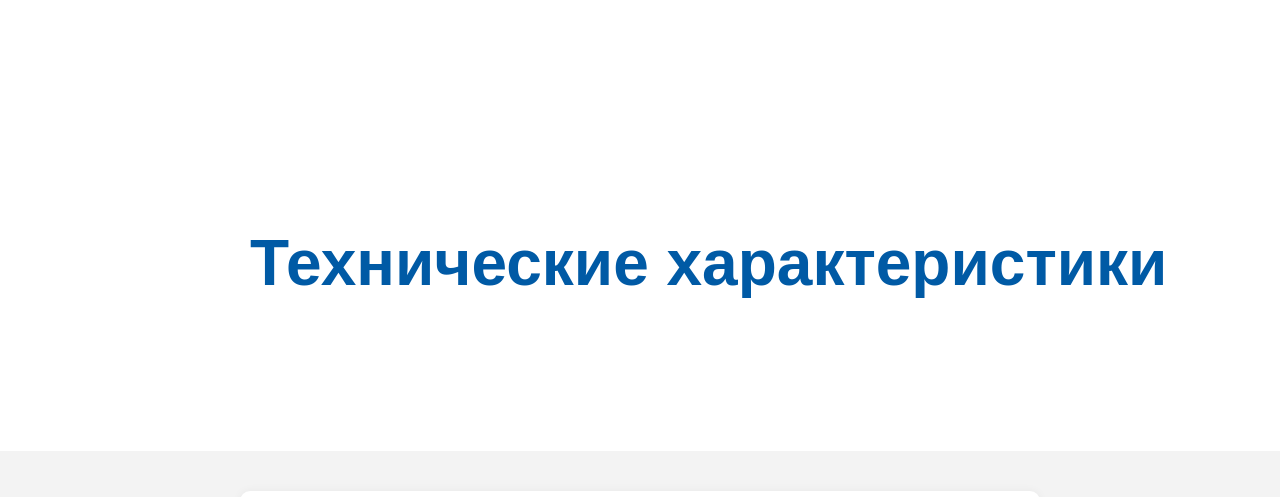
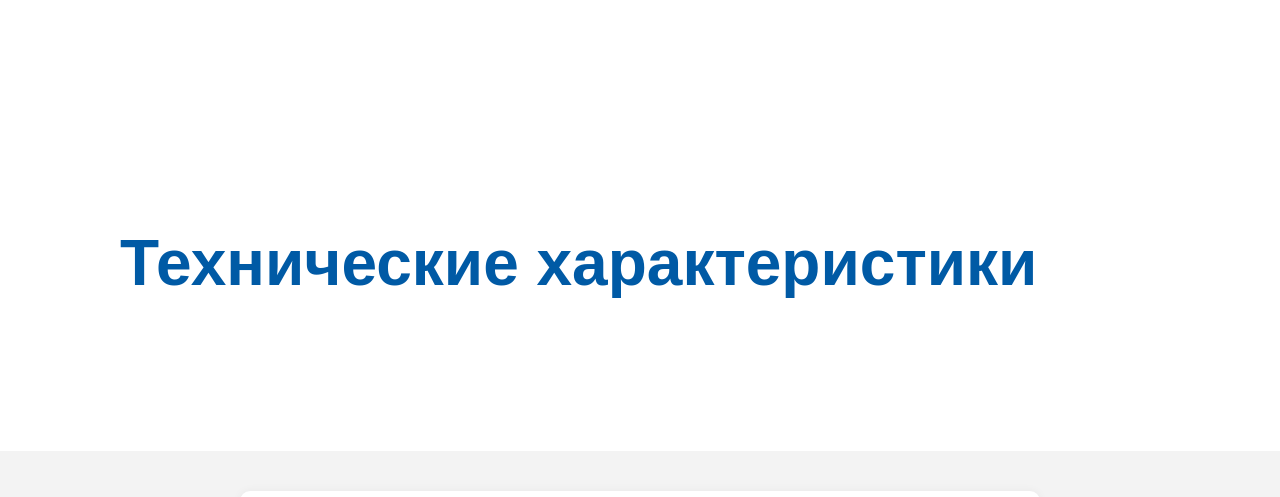
Before and after one commit to L4NOTTE/L4NOTTE.github.io, a PHP site: page / in a window 1280 px wide. Shown: the part 2991-3488 px from the top of the page. Run offline with PHP 8.4, Linux system fonts and the light colour scheme.

Commit message:
Update style.css

```diff
--- a/Practic/css/style.css
+++ b/Practic/css/style.css
@@ -384,6 +384,10 @@ h3 {
   .footer {
     padding: 70px;
   }
+  h3 {
+    margin-left: 120px;
+    margin-right: 120px
+  }
 }
 
 @media (min-width: 993px) and (max-width: 1200px) {
@@ -430,6 +434,7 @@ h3 {
 
   h3 {
     margin-left: 120px;
+    margin-right: 80px
   }
 
   .footer {
```
